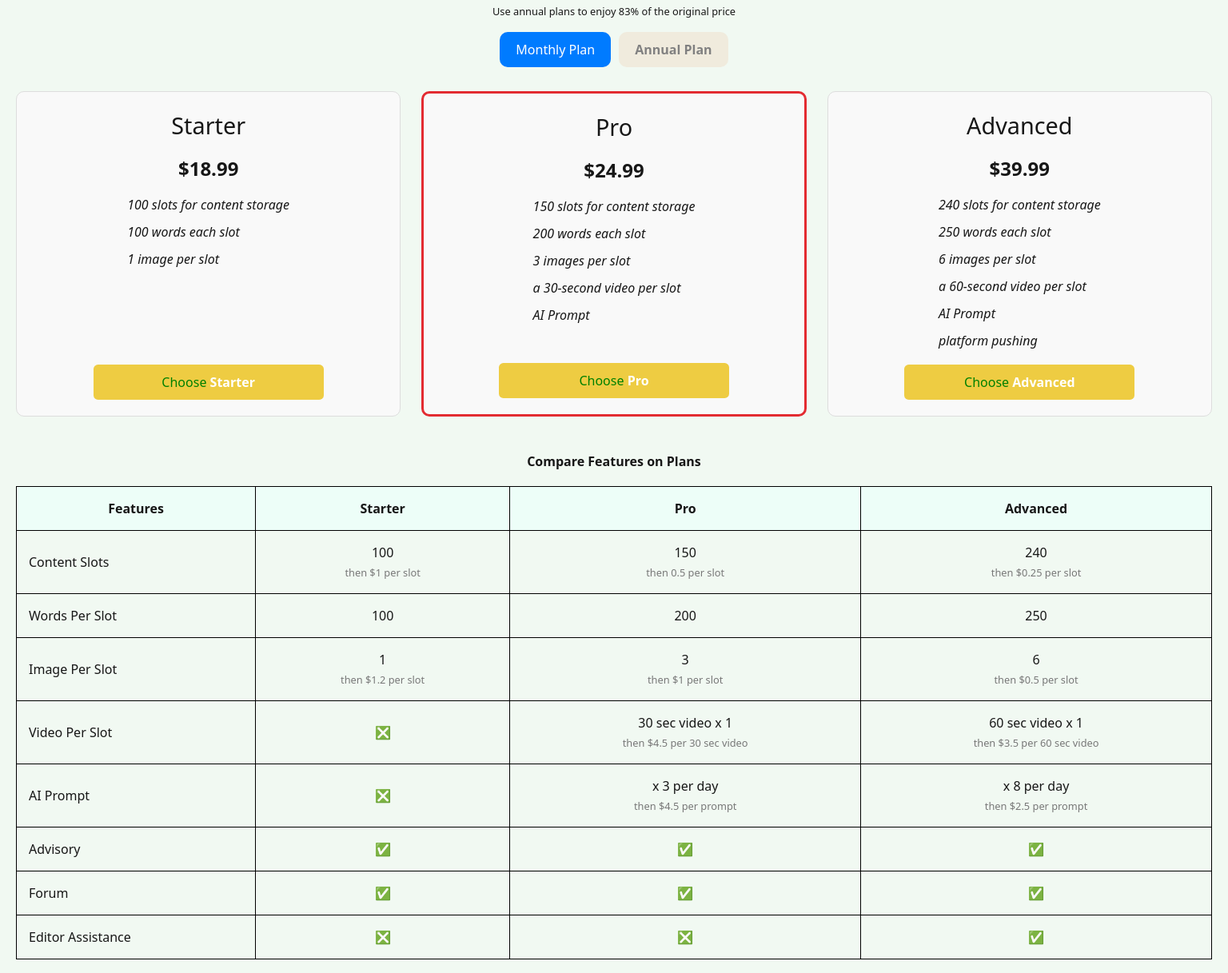
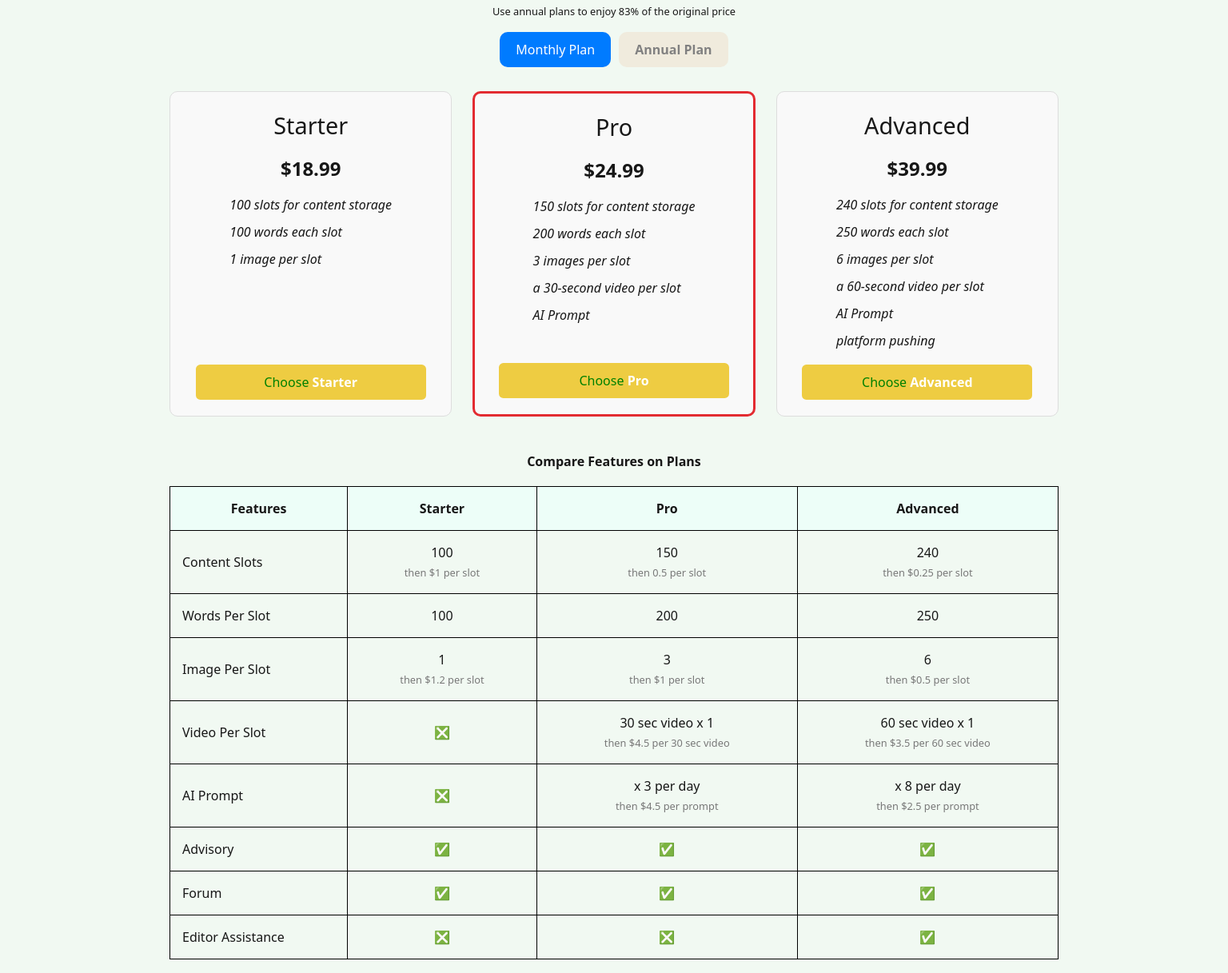
Before and after one commit to exiafuture/StarchMilk-MVP, a Next.js app: page /pricing-plans in a window 1536 px wide. Shown: the part 188-1405 px from the top of the page at 80% size. Built offline with nearby package versions, Linux system fonts and the light colour scheme.

Commit message:
self checker - media query over 1200 px

```diff
--- a/app/pricing-plans/pricing.css
+++ b/app/pricing-plans/pricing.css
@@ -187,6 +187,30 @@
   color: #787878;
 }
 
+@media (min-width: 1200px) {
+  .cards {
+    margin-left: 5rem;
+    margin-right: 5rem;
+  }
+
+  .comparison-table {
+    margin-right: 5rem;
+    margin-left: 5rem;
+  }
+}
+
+@media (min-width: 1445px) {
+  .cards {
+    margin-left: 12rem;
+    margin-right: 12rem;
+  }
+
+  .comparison-table {
+    margin-left: 12rem;
+    margin-right: 12rem;
+  }
+}
+
 @media (max-width: 933px) {
   .pricing-header h1 {
     font-size: 2rem;
```
